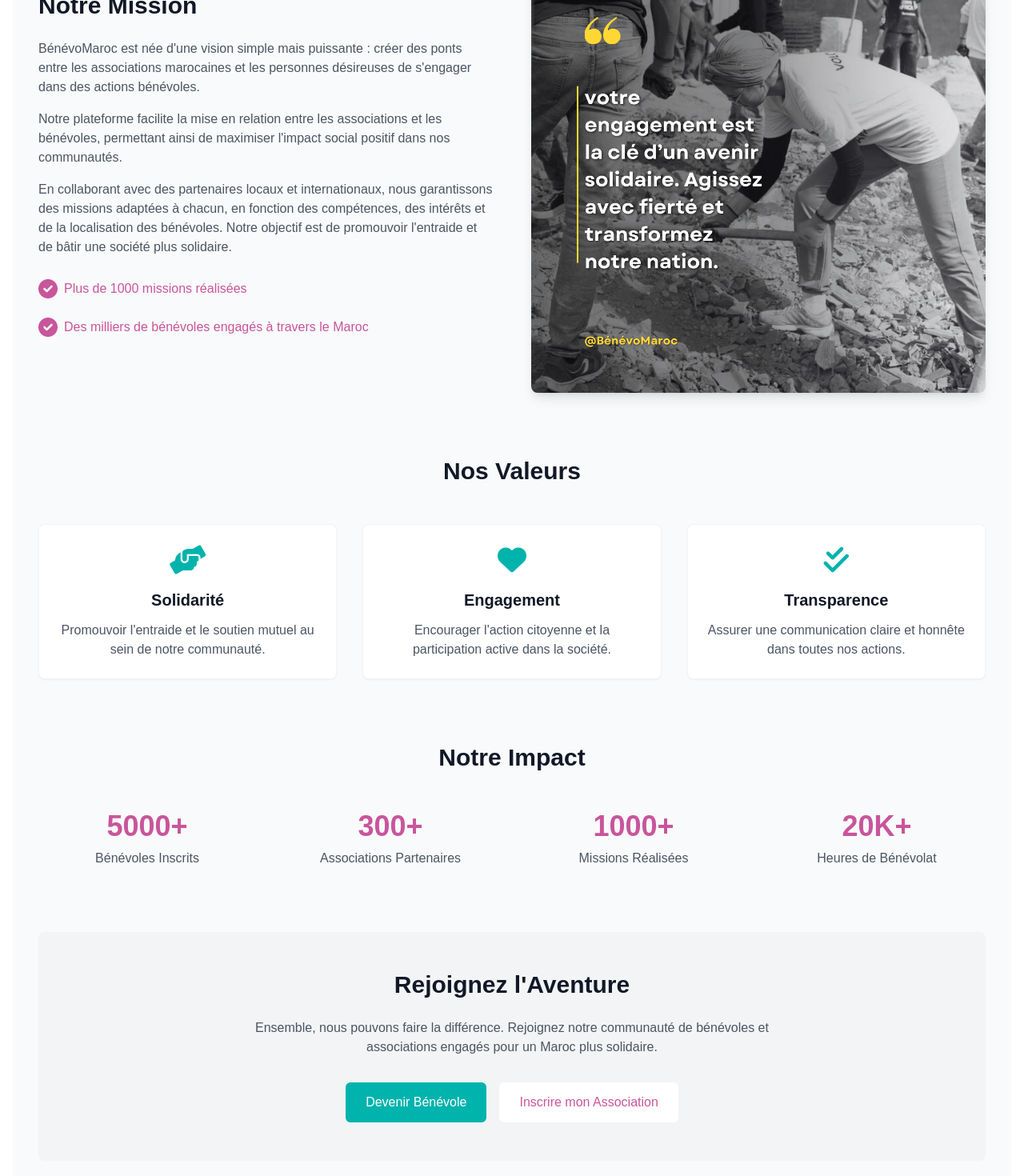
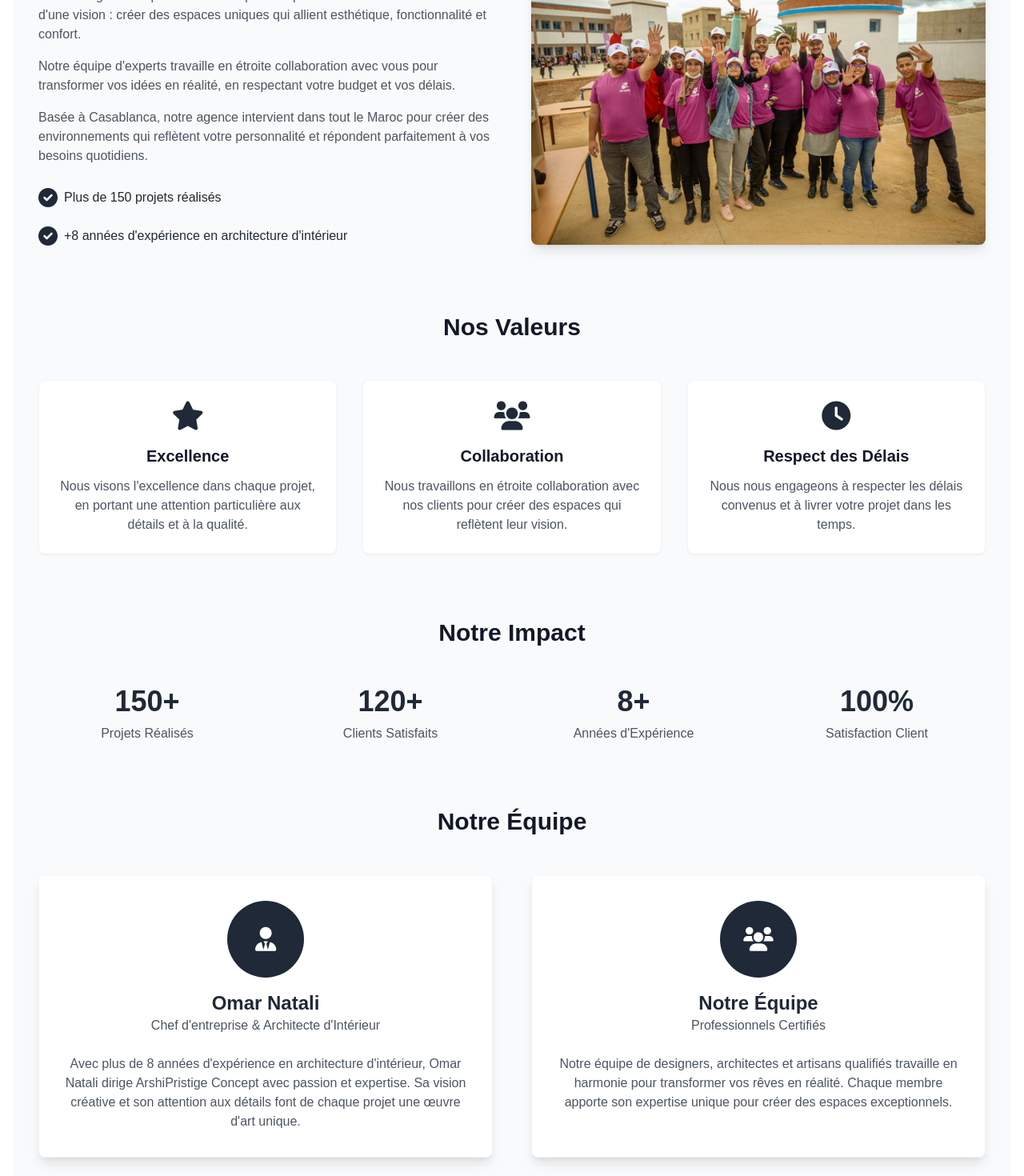
Before and after one commit to Mahjoubech/ArchiP, a Vue app in the folder ArshiPristige_FrontEnd/: page /propos in a window 1280 px wide. Shown: the part 560-2030 px from the top of the page at 80% size. Built offline with nearby package versions, Linux system fonts and the light colour scheme.

Commit message:
add prpos front

```diff
--- a/ArshiPristige_FrontEnd/src/views/others/apopos.vue
+++ b/ArshiPristige_FrontEnd/src/views/others/apopos.vue
@@ -5,12 +5,12 @@ import { RouterLink } from 'vue-router';
 
 <template>
  <div class="bg-gray-50">
-    <div class="relative bg-[#00B3AD] text-white py-16">
+    <div class="relative bg-gray-800 text-white py-16">
         <div class="max-w-7xl mx-auto px-4 sm:px-6 lg:px-8">
             <div class="text-center">
-                <h1 class="text-4xl font-bold mb-4">À propos de BénévoMaroc</h1>
+                <h1 class="text-4xl font-bold mb-4">À propos d'ArshiPristige Concept</h1>
                 <p class="text-xl opacity-90 max-w-3xl mx-auto">
-                    Ensemble, construisons un Maroc plus solidaire à travers le bénévolat et l'engagement citoyen
+                    Excellence en architecture d'intérieur à Casablanca - Créons ensemble votre espace de rêve
                 </p>
             </div>
         </div>
@@ -23,29 +23,29 @@ import { RouterLink } from 'vue-router';
                 <div class="md:w-1/2">
                     <h2 class="text-3xl font-bold text-gray-900 mb-6">Notre Mission</h2>
                     <p class="text-gray-600 mb-4">
-                        BénévoMaroc est née d'une vision simple mais puissante : créer des ponts entre les associations marocaines et les personnes désireuses de s'engager dans des actions bénévoles.
+                        ArshiPristige Concept est née d'une passion pour l'architecture d'intérieur et d'une vision : créer des espaces uniques qui allient esthétique, fonctionnalité et confort.
                     </p>
                     <p class="text-gray-600 mb-4">
-                        Notre plateforme facilite la mise en relation entre les associations et les bénévoles, permettant ainsi de maximiser l'impact social positif dans nos communautés.
+                        Notre équipe d'experts travaille en étroite collaboration avec vous pour transformer vos idées en réalité, en respectant votre budget et vos délais.
                     </p>
                     <p class="text-gray-600 mb-6">
-                        En collaborant avec des partenaires locaux et internationaux, nous garantissons des missions adaptées à chacun, en fonction des compétences, des intérêts et de la localisation des bénévoles. Notre objectif est de promouvoir l'entraide et de bâtir une société plus solidaire.
+                        Basée à Casablanca, notre agence intervient dans tout le Maroc pour créer des environnements qui reflètent votre personnalité et répondent parfaitement à vos besoins quotidiens.
                     </p>
                     <div class="flex items-center mt-6">
-                        <div class="flex items-center space-x-2 text-[#C9559B]">
+                        <div class="flex items-center space-x-2 text-gray-800">
                             <i class="fas fa-check-circle text-2xl"></i>
-                            <span class="font-medium">Plus de 1000 missions réalisées</span>
+                            <span class="font-medium">Plus de 150 projets réalisés</span>
                         </div>
                     </div>
                     <div class="flex items-center mt-4">
-                        <div class="flex items-center space-x-2 text-[#C9559B]">
+                        <div class="flex items-center space-x-2 text-gray-800">
                             <i class="fas fa-check-circle text-2xl"></i>
-                            <span class="font-medium">Des milliers de bénévoles engagés à travers le Maroc</span>
+                            <span class="font-medium">+8 années d'expérience en architecture d'intérieur</span>
                         </div>
                     </div>
                 </div>
                 <div class="md:w-1/2">
-                    <img src="/images/static/image4.png" alt="Notre Mission" class="rounded-lg shadow-lg w-full">
+                    <img src="/images/static/image4.jpg" alt="Notre Mission" class="rounded-lg shadow-lg w-full">
                 </div>
             </div>
         </div>
@@ -55,32 +55,32 @@ import { RouterLink } from 'vue-router';
             <h2 class="text-3xl font-bold text-gray-900 text-center mb-12">Nos Valeurs</h2>
             <div class="grid grid-cols-1 md:grid-cols-3 gap-8">
                 <div class="bg-white p-6 rounded-lg shadow-sm border border-gray-100 text-center">
-                    <div class="text-[#00B3AD] mb-4">
-                        <i class="fas fa-hands-helping text-4xl"></i>
+                    <div class="text-gray-800 mb-4">
+                        <i class="fas fa-star text-4xl"></i>
                     </div>
-                    <h3 class="text-xl font-semibold text-gray-900 mb-3">Solidarité</h3>
+                    <h3 class="text-xl font-semibold text-gray-900 mb-3">Excellence</h3>
                     <p class="text-gray-600">
-                        Promouvoir l'entraide et le soutien mutuel au sein de notre communauté.
+                        Nous visons l'excellence dans chaque projet, en portant une attention particulière aux détails et à la qualité.
                     </p>
                 </div>
 
                 <div class="bg-white p-6 rounded-lg shadow-sm border border-gray-100 text-center">
-                    <div class="text-[#00B3AD] mb-4">
-                        <i class="fas fa-heart text-4xl"></i>
+                    <div class="text-gray-800 mb-4">
+                        <i class="fas fa-users text-4xl"></i>
                     </div>
-                    <h3 class="text-xl font-semibold text-gray-900 mb-3">Engagement</h3>
+                    <h3 class="text-xl font-semibold text-gray-900 mb-3">Collaboration</h3>
                     <p class="text-gray-600">
-                        Encourager l'action citoyenne et la participation active dans la société.
+                        Nous travaillons en étroite collaboration avec nos clients pour créer des espaces qui reflètent leur vision.
                     </p>
                 </div>
 
                 <div class="bg-white p-6 rounded-lg shadow-sm border border-gray-100 text-center">
-                    <div class="text-[#00B3AD] mb-4">
-                        <i class="fas fa-check-double text-4xl"></i>
+                    <div class="text-gray-800 mb-4">
+                        <i class="fas fa-clock text-4xl"></i>
                     </div>
-                    <h3 class="text-xl font-semibold text-gray-900 mb-3">Transparence</h3>
+                    <h3 class="text-xl font-semibold text-gray-900 mb-3">Respect des Délais</h3>
                     <p class="text-gray-600">
-                        Assurer une communication claire et honnête dans toutes nos actions.
+                        Nous nous engageons à respecter les délais convenus et à livrer votre projet dans les temps.
                     </p>
                 </div>
             </div>
@@ -90,38 +90,68 @@ import { RouterLink } from 'vue-router';
             <h2 class="text-3xl font-bold text-gray-900 text-center mb-12">Notre Impact</h2>
             <div class="grid grid-cols-1 sm:grid-cols-2 lg:grid-cols-4 gap-8">
                 <div class="text-center">
-                    <div class="text-4xl font-bold text-[#C9559B] mb-2">5000+</div>
-                    <p class="text-gray-600">Bénévoles Inscrits</p>
+                    <div class="text-4xl font-bold text-gray-800 mb-2">150+</div>
+                    <p class="text-gray-600">Projets Réalisés</p>
                 </div>
                 <div class="text-center">
-                    <div class="text-4xl font-bold text-[#C9559B] mb-2">300+</div>
-                    <p class="text-gray-600">Associations Partenaires</p>
+                    <div class="text-4xl font-bold text-gray-800 mb-2">120+</div>
+                    <p class="text-gray-600">Clients Satisfaits</p>
                 </div>
                 <div class="text-center">
-                    <div class="text-4xl font-bold text-[#C9559B] mb-2">1000+</div>
-                    <p class="text-gray-600">Missions Réalisées</p>
+                    <div class="text-4xl font-bold text-gray-800 mb-2">8+</div>
+                    <p class="text-gray-600">Années d'Expérience</p>
                 </div>
                 <div class="text-center">
-                    <div class="text-4xl font-bold text-[#C9559B] mb-2">20K+</div>
-                    <p class="text-gray-600">Heures de Bénévolat</p>
+                    <div class="text-4xl font-bold text-gray-800 mb-2">100%</div>
+                    <p class="text-gray-600">Satisfaction Client</p>
                 </div>
             </div>
         </div>
 
+        <div class="mb-20">
+            <h2 class="text-3xl font-bold text-gray-900 text-center mb-12">Notre Équipe</h2>
+            <div class="grid grid-cols-1 md:grid-cols-2 gap-12">
+                <div class="bg-white p-8 rounded-lg shadow-lg border border-gray-100">
+                    <div class="text-center mb-6">
+                        <div class="w-24 h-24 bg-gray-800 text-white rounded-full flex items-center justify-center text-3xl mx-auto mb-4">
+                            <i class="fas fa-user-tie"></i>
+                        </div>
+                        <h3 class="text-2xl font-bold text-gray-800">Omar Natali</h3>
+                        <p class="text-gray-600">Chef d'entreprise & Architecte d'Intérieur</p>
+                    </div>
+                    <p class="text-gray-600 text-center">
+                        Avec plus de 8 années d'expérience en architecture d'intérieur, Omar Natali dirige ArshiPristige Concept avec passion et expertise. Sa vision créative et son attention aux détails font de chaque projet une œuvre d'art unique.
+                    </p>
+                </div>
+
+                <div class="bg-white p-8 rounded-lg shadow-lg border border-gray-100">
+                    <div class="text-center mb-6">
+                        <div class="w-24 h-24 bg-gray-800 text-white rounded-full flex items-center justify-center text-3xl mx-auto mb-4">
+                            <i class="fas fa-users"></i>
+                        </div>
+                        <h3 class="text-2xl font-bold text-gray-800">Notre Équipe</h3>
+                        <p class="text-gray-600">Professionnels Certifiés</p>
+                    </div>
+                    <p class="text-gray-600 text-center">
+                        Notre équipe de designers, architectes et artisans qualifiés travaille en harmonie pour transformer vos rêves en réalité. Chaque membre apporte son expertise unique pour créer des espaces exceptionnels.
+                    </p>
+                </div>
+            </div>
+        </div>
 
         <div class="text-center bg-gray-100 rounded-lg p-12">
-            <h2 class="text-3xl font-bold text-gray-900 mb-6">Rejoignez l'Aventure</h2>
+            <h2 class="text-3xl font-bold text-gray-900 mb-6">Transformons Votre Espace</h2>
             <p class="text-gray-600 mb-8 max-w-2xl mx-auto">
-                Ensemble, nous pouvons faire la différence. Rejoignez notre communauté de bénévoles et associations engagés pour un Maroc plus solidaire.
+                Prêt à donner vie à votre projet d'architecture d'intérieur ? Contactez-nous pour discuter de vos idées et obtenir un devis personnalisé.
             </p>
             <div class="flex justify-center space-x-4">
-                <RouterLink to="register-benevole" class="inline-flex items-center px-6 py-3 border border-transparent text-base font-medium rounded-md text-white bg-[#00B3AD] hover:bg-[#009B96]">
-                    Devenir Bénévole
+                <RouterLink to="/contact" class="inline-flex items-center px-6 py-3 border border-transparent text-base font-medium rounded-md text-white bg-gray-800 hover:bg-gray-700">
+                    Demander un Devis
                 </RouterLink>
 
-                <RouterLink to="register-association" class="inline-flex items-center px-6 py-3 border border-transparent text-base font-medium rounded-md text-[#C9559B] bg-white border-[#C9559B] hover:bg-pink-50">
-                    Inscrire mon Association
-                </RouterLink>
+                <a href="tel:0669012146" class="inline-flex items-center px-6 py-3 border border-gray-800 text-base font-medium rounded-md text-gray-800 bg-white hover:bg-gray-50">
+                    <i class="fas fa-phone mr-2"></i>06 69 01 21 46
+                </a>
             </div>
         </div>
     </div>
```
